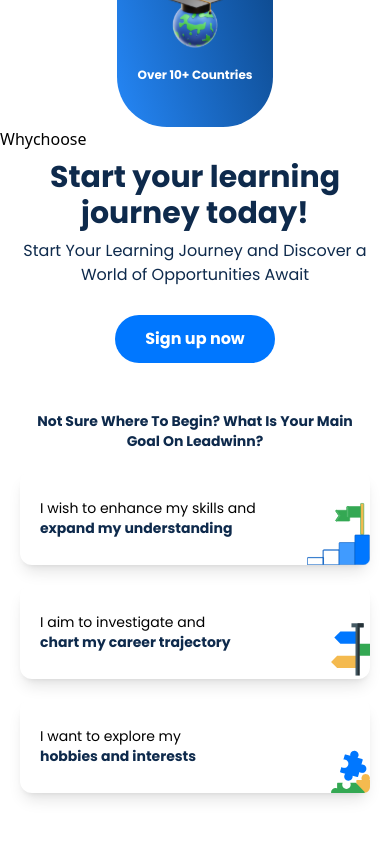
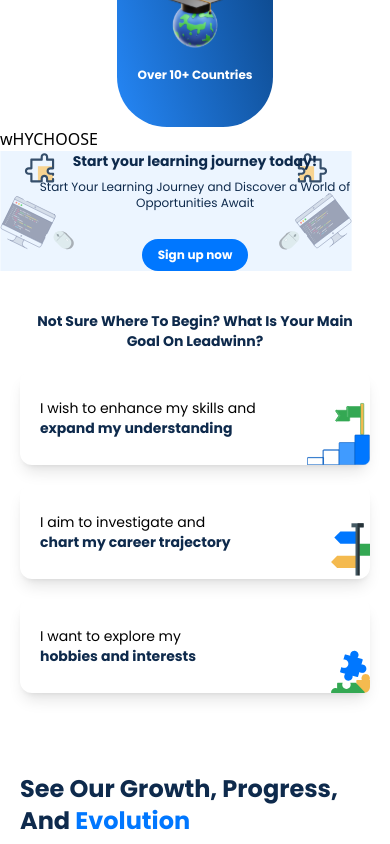
Before and after one commit to Adeleyeha-17/Leadwinn-Academy, a React (Vite) app: page / in a window 390 px wide. Shown: the part 1000-1844 px from the top of the page. Built offline with nearby package versions, Linux system fonts and the light colour scheme.

Commit message:
worked on the learning component

```diff
--- a/src/components/Learning/Learning.tsx
+++ b/src/components/Learning/Learning.tsx
@@ -3,12 +3,12 @@ import { Link } from "react-router-dom"
 
 export const Learning = () => {
   return (
-    <div className="md:bg-learning bg-contain bg-no-repeat flex items-center justify-center w-full h-[220px] lg:h-[300px] xl:h-[400px] font-poppins mx-auto">
+    <div className="bg-learning-mobile md:bg-learning bg-contain bg-no-repeat flex items-center justify-center sm:h-[240px] lg:h-[300px] xl:h-[400px] font-poppins mx-auto">
       <div className="flex flex-col gap-2 items-center text-center text-head-black">
-      <h1 className="font-bold text-3xl">Start your learning journey today!</h1>
-      <h1 className="text-base mb-5">Start Your Learning Journey and Discover a World of Opportunities Await</h1>
+      <h1 className="font-bold text-sm sm:text-xl lg:text-3xl">Start your learning journey today!</h1>
+      <h1 className="text-xs lg:text-base mb-5">Start Your Learning Journey and Discover a World of Opportunities Await</h1>
 
-      <Link to="" className="flex justify-center items-center w-40 py-3 md:px-6 px-4 bg-head-blue text-white md:text-sm font-semibold rounded-3xl">Sign up now</Link>
+      <Link to="" className="flex justify-center items-center py-2 lg:py-3 px-4 lg:px-6 bg-head-blue text-white text-xs md:text-sm font-semibold rounded-3xl">Sign up now</Link>
 
       </div>
     </div>
--- a/src/components/Testimonial/Testimonial.tsx
+++ b/src/components/Testimonial/Testimonial.tsx
@@ -46,7 +46,7 @@ export const Testimonial = () => {
    };
 
    return (
-      <div className="bg-gradient-to-tl from-test-gra-2 to-test-gra md:h-4/5 font-poppins text-white overflow-hidden relative ">
+      <div className="bg-gradient-to-tl from-test-gra-2 to-test-gra md:h-4/5 font-poppins text-white overflow-hidden relative">
          <div className='rounded-full w-12 h-12 md:bg-white md:bg-opacity-5 absolute top-6'></div>
          <div className='rounded-full w-14 h-14 md:bg-white md:bg-opacity-5 absolute right-9 bottom-28'></div>
          <div className='rounded-full w-40 h-40 md:bg-white md:bg-opacity-5 absolute top-20 xl:top-40 left-[400px] xl:left-[600px]'></div>
@@ -61,10 +61,6 @@ export const Testimonial = () => {
           <div>
             <h1 className="text-sm md:text-base lg:text-2xl font-bold mb-3 md:mb-6 text-center sm:text-left z-10">What are the parents saying?</h1>
          </div>
-   <div className="flex flex-col md:flex-row justify-between ">
-
-
-
 
          <div className="grid sm:grid-cols-2 items-center mb-10">
             <div className='max-sm:mb-5'>
@@ -94,6 +90,5 @@ export const Testimonial = () => {
          </div>
       </div>
       </div>
-      </div>
    )
 }
--- a/src/components/Whychoose/Whychoose.tsx
+++ b/src/components/Whychoose/Whychoose.tsx
@@ -1,6 +1,10 @@
 
 export const Whychoose = () => {
+
+
   return (
-    <div>Whychoose</div>
-  )
-}
+
+  <div className='flex'>
+    wHYCHOOSE
+     </div>
+)}
--- a/tailwind.config.js
+++ b/tailwind.config.js
@@ -31,7 +31,8 @@ export default {
       backgroundImage: {
         "desktop" : "url(/desktop.svg)",
         "mobile" : "url(/mobile.svg)",
-        "learning" : "url(/startlearning.svg)"
+        "learning" : "url(/startlearning.svg)",
+        "learning-mobile": "url(/learningmobile.svg)"
       },
       margin: {
         "15" : "54.4px"
```
Also changed, not shown: public/learningmobile.svg (added).
